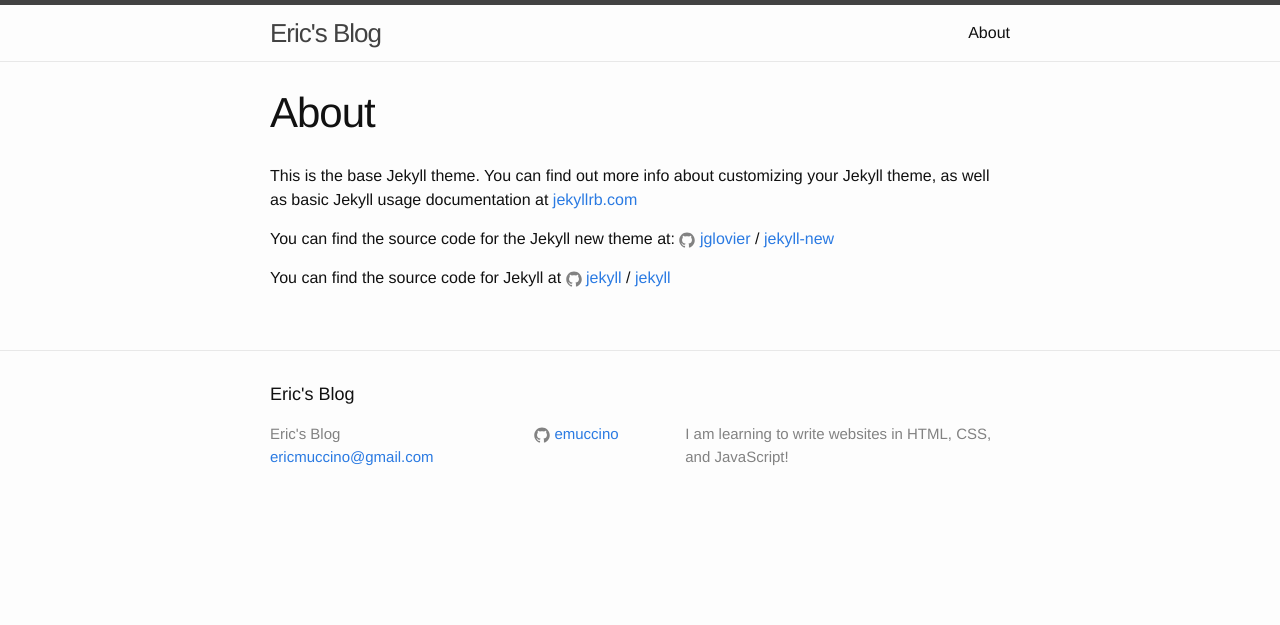
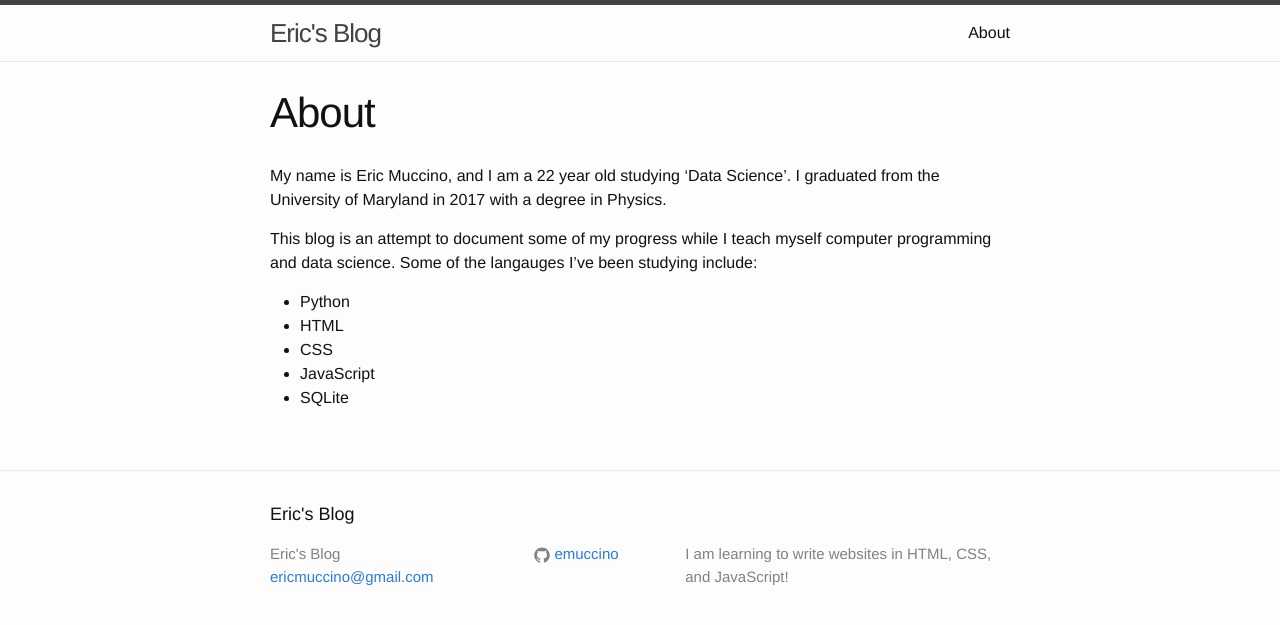
Before and after one commit to emuccino/emuccino.github.io, a Jekyll site: the page built from about.md, in a window 1280 px wide. Shown: the top 625 px of the page. Built offline with Jekyll 4.4.1, drawn with Linux system fonts in a browser that asks for light colours.

Commit message:
Update about.md

```diff
--- a/about.md
+++ b/about.md
@@ -4,12 +4,23 @@ title: About
 permalink: /about/
 ---
 
-This is the base Jekyll theme. You can find out more info about customizing your Jekyll theme, as well as basic Jekyll usage documentation at [jekyllrb.com](http://jekyllrb.com/)
+My name is Eric Muccino, and I am a 22 year old studying 'Data Science'. I graduated from the University of Maryland in 2017 with a degree in Physics.
 
-You can find the source code for the Jekyll new theme at:
-{% include icon-github.html username="jglovier" %} /
-[jekyll-new](https://github.com/jglovier/jekyll-new)
-
-You can find the source code for Jekyll at
-{% include icon-github.html username="jekyll" %} /
-[jekyll](https://github.com/jekyll/jekyll)
+This blog is an attempt to document some of my progress while I teach myself computer programming and data science. Some of the langauges I've been studying include:
+<ul>
+    <li>
+      Python
+    </li>
+    <li>
+      HTML
+    </li>
+    <li>
+      CSS
+    </li>
+    <li>
+      JavaScript
+    </li>
+    <li>
+      SQLite
+    </li>
+</ul>
```
